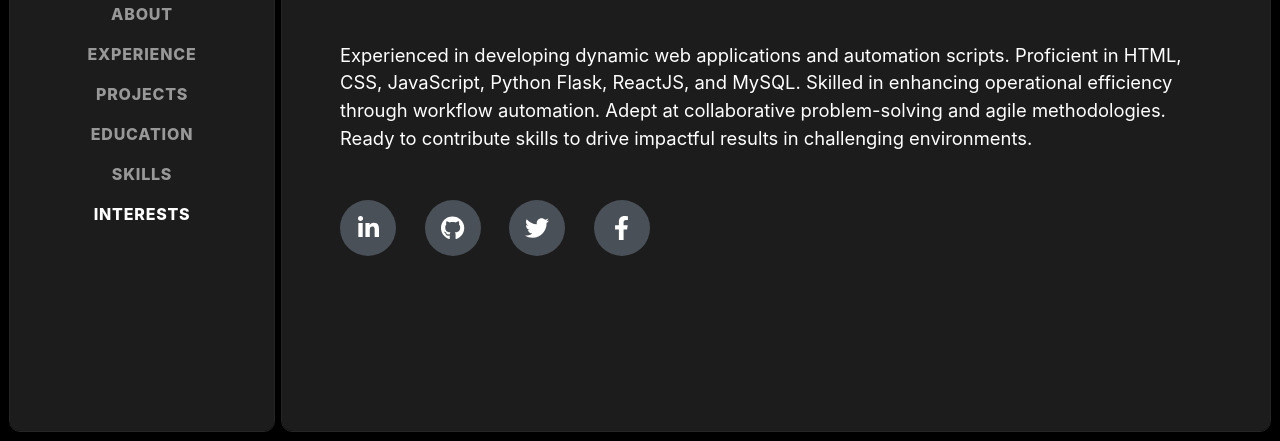
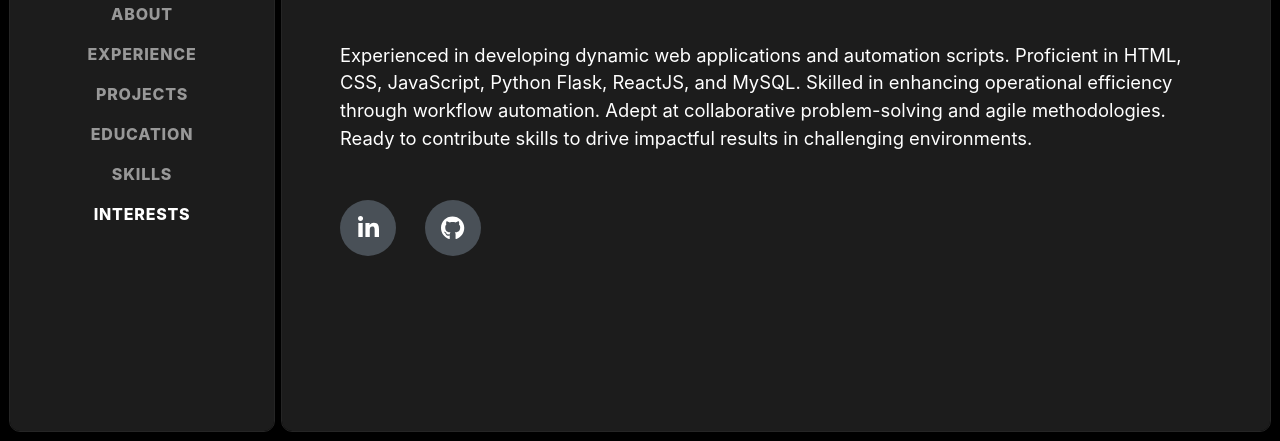
Before and after one commit to lam-andrew/lam-andrew.github.io, a plain HTML site: page index.html in a window 1280 px wide. Shown: the part 361-802 px from the top of the page. Drawn offline with nearby package versions, Linux system fonts and the light colour scheme; a web font is replaced by a local one.

Commit message:
feat: removed unused social icons

```diff
--- a/index.html
+++ b/index.html
@@ -89,8 +89,8 @@
                         <div class="social-icons">
                             <a class="social-icon" href="https://www.linkedin.com/in/andrewlam856" target="_blank"><i class="fab fa-linkedin-in"></i></a>
                             <a class="social-icon" href="https://github.com/lam-andrew" target="_blank"><i class="fab fa-github"></i></a>
-                            <a class="social-icon" href="#!"><i class="fab fa-twitter"></i></a>
-                            <a class="social-icon" href="#!"><i class="fab fa-facebook-f"></i></a>
+                            <!-- <a class="social-icon" href="#!"><i class="fab fa-twitter"></i></a>
+                            <a class="social-icon" href="#!"><i class="fab fa-facebook-f"></i></a> -->
                         </div>
                     </div>
                 </section>
```
